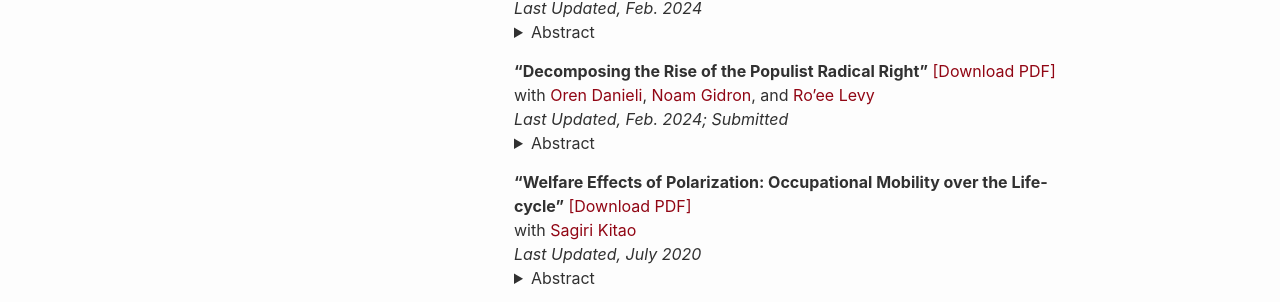
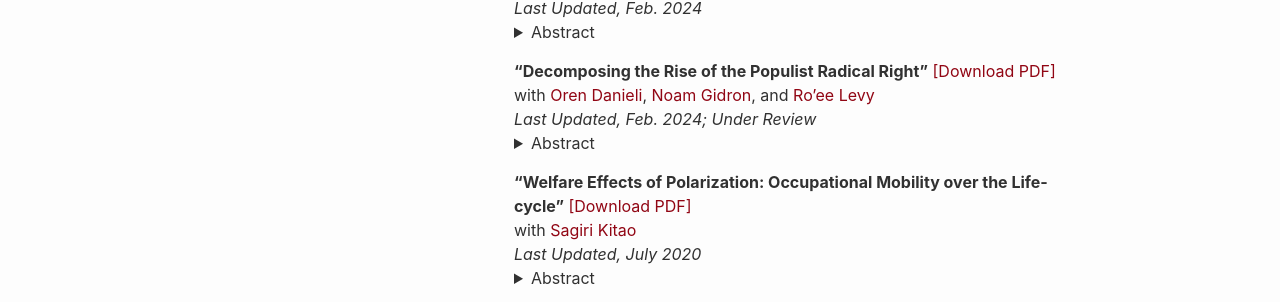
Before and after one commit to shinnkikuchi/shinnkikuchi.github.io, a Jekyll site: the page built from index.md, in a window 1280 px wide. Shown: the part 352-654 px from the top of the page. Built offline with Jekyll 4.4.1, drawn with Linux system fonts in a browser that asks for light colours.

Commit message:
Update index.md

```diff
--- a/index.md
+++ b/index.md
@@ -26,7 +26,7 @@ with  <a href="https://www.danielgoconnor.com" target="_blank">Daniel G O'Connor
 with <a href="https://www.orendanieli.com/home" target="_blank">Oren Danieli</a>,
 <a href="https://scholar.harvard.edu/gidron/home" target="_blank">Noam Gidron</a>,
 and <a href="https://www.roeelevy.com/" target="_blank">Ro'ee Levy</a><br>
-*Last Updated, Feb. 2024; Submitted* <br>
+*Last Updated, Feb. 2024; Under Review* <br>
 <details style="margin-bottom: 15px; margin-top: -15px">
 	<summary>Abstract</summary>
 	Support for populist radical right parties in Europe has dramatically increased in recent years. We decompose the rise of these parties from 2005 to 2020 into four components: shifts in party positions, changes in voter attributes (opinions and demographics), changes in voter priorities, and a residual. We merge two wide datasets on party positions and voter attributes and estimate voter priorities using a probabilistic voting model. We find that shifts in party positions and changes in voter attributes do not play a major role in the recent success of populist radical right parties. Instead, the primary driver behind their electoral success lies in voters’ changing priorities. Particularly, voters are less likely to decide which party to support based on parties’ economic positions. Rather, voters—mainly older, non-unionized, low-educated men—increasingly prioritize nativist cultural positions. This allows populist radical right parties to tap into a preexisting reservoir of culturally conservative voters. Using the same datasets, we provide a set of reduced-form evidence supporting our results. First, while parties’ positions have changed, these changes are not consistent with the main supply-side hypothesis for populist support. Second, on aggregate, voters have not adopted populist right-wing opinions. Third, voters are more likely to self-identify ideologically based on their cultural rather than their economic opinions.
```
